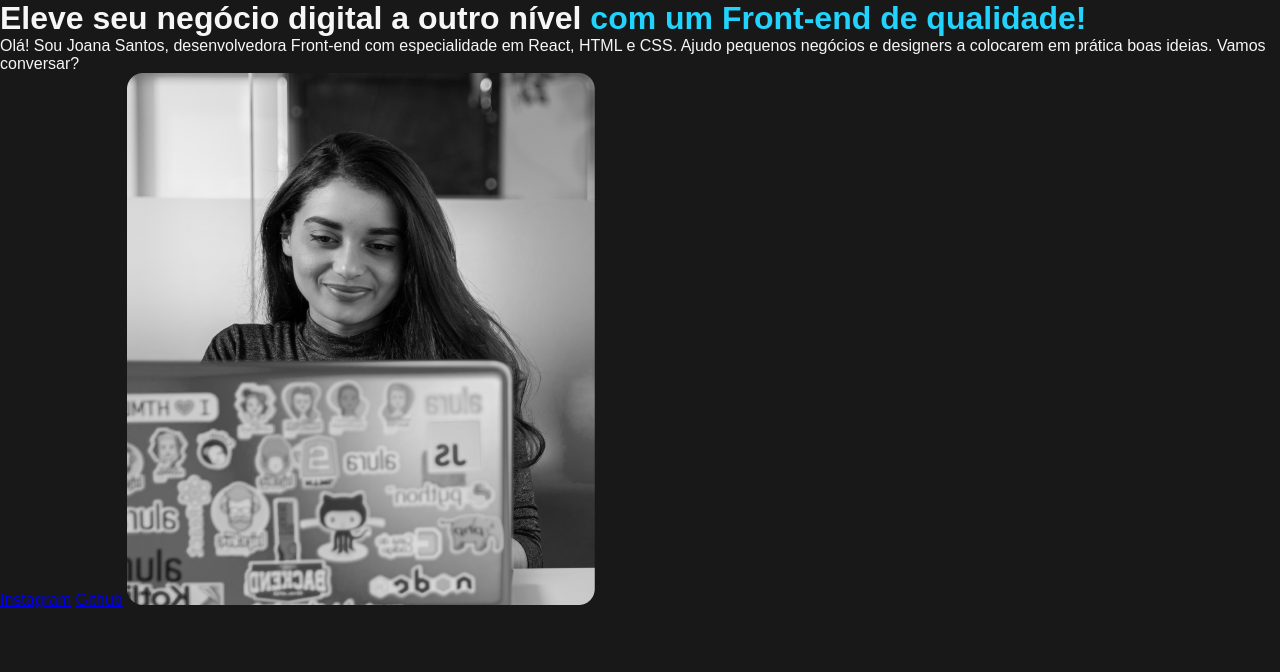
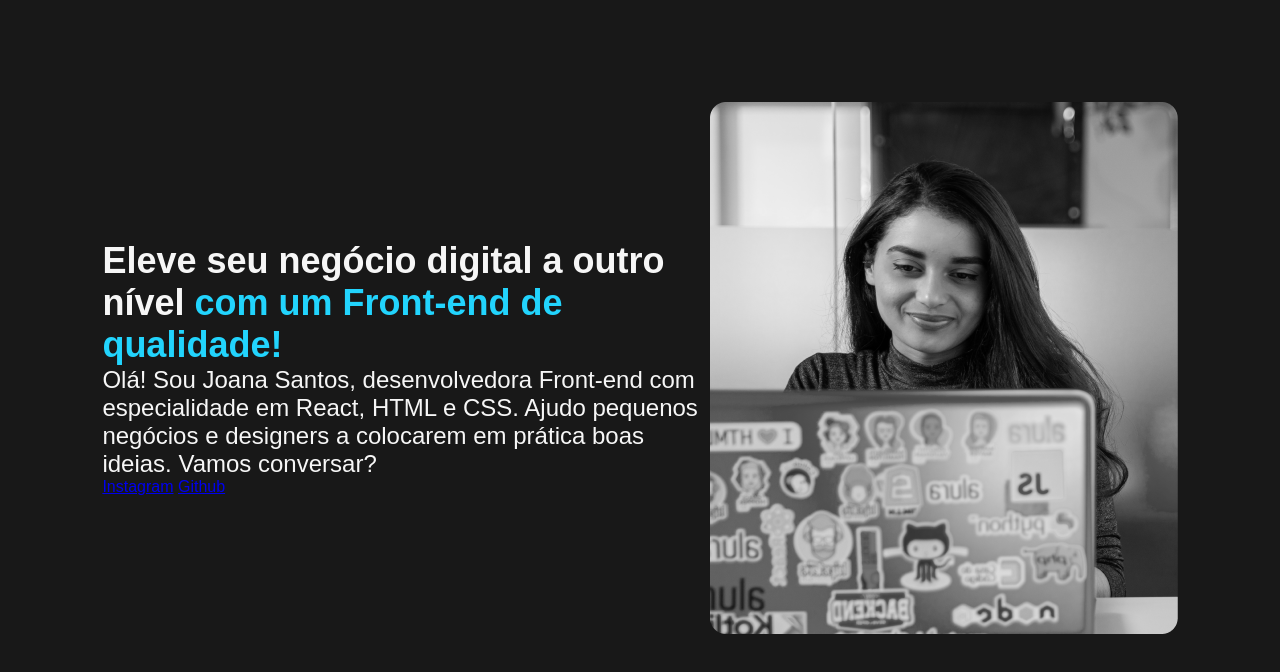
Before and after one commit to arielpellegrino/HTML-CSS, a plain HTML site: page Parte1/index.html in a window 1280 px wide. Drawn offline with Linux system fonts and the light colour scheme.

Commit message:
upload archives styles

```diff
--- a/Parte1/index.html
+++ b/Parte1/index.html
@@ -1,5 +1,6 @@
 <!DOCTYPE html>
 <html lang="pt-br">
+
 <head>
     <meta charset="UTF-8">
     <meta http-equiv="X-UA-Compatible" content="IE=edge">
@@ -7,16 +8,22 @@
     <link rel="stylesheet" href="style.css">
     <title>Portfolio</title>
 </head>
+
 <body>
     <header></header>
-    <main>
-        <h1>Eleve seu negócio digital a outro nível <strong class="titulo-destaque">com um Front-end de qualidade!</strong></h1>
-        <p>Olá! Sou Joana Santos, desenvolvedora Front-end com especialidade em React, HTML e CSS. Ajudo pequenos negócios e designers a colocarem em prática boas ideias. Vamos conversar?</p>
-        <a href="#">Instagram</a>
-        <a href="#">Github</a>
+    <main class="apresentacao">
+        <section class="apresentacao__conteudo">
+            <h1 class="apresentacao__conteudo__titulo">Eleve seu negócio digital a outro nível <strong class="titulo-destaque">com um Front-end de
+                    qualidade!</strong></h1>
+            <p class="apresentacao__conteudo__texto">Olá! Sou Joana Santos, desenvolvedora Front-end com especialidade em React, HTML e CSS. Ajudo pequenos
+                negócios e designers a colocarem em prática boas ideias. Vamos conversar?</p>
+            <a href="#">Instagram</a>
+            <a href="#">Github</a>
+        </section>
         <img src="./img/Rectangle 47.png" alt="Joana codando">
     </main>
     <footer></footer>
 
 </body>
+
 </html>
--- a/Parte1/style.css
+++ b/Parte1/style.css
@@ -14,3 +14,22 @@ body {
 .titulo-destaque {
     color: #22D4FD;
 }
+
+.apresentacao {
+    margin:8%;
+    display: flex;
+    align-items: center;
+    justify-content: space-between;
+}
+
+.apresentacao__conteudo{
+    width: 615px;
+}
+
+.apresentacao__conteudo__titulo{
+    font-size: 36px;
+}
+
+.apresentacao__conteudo__texto{
+    font-size: 24px;
+}
```
